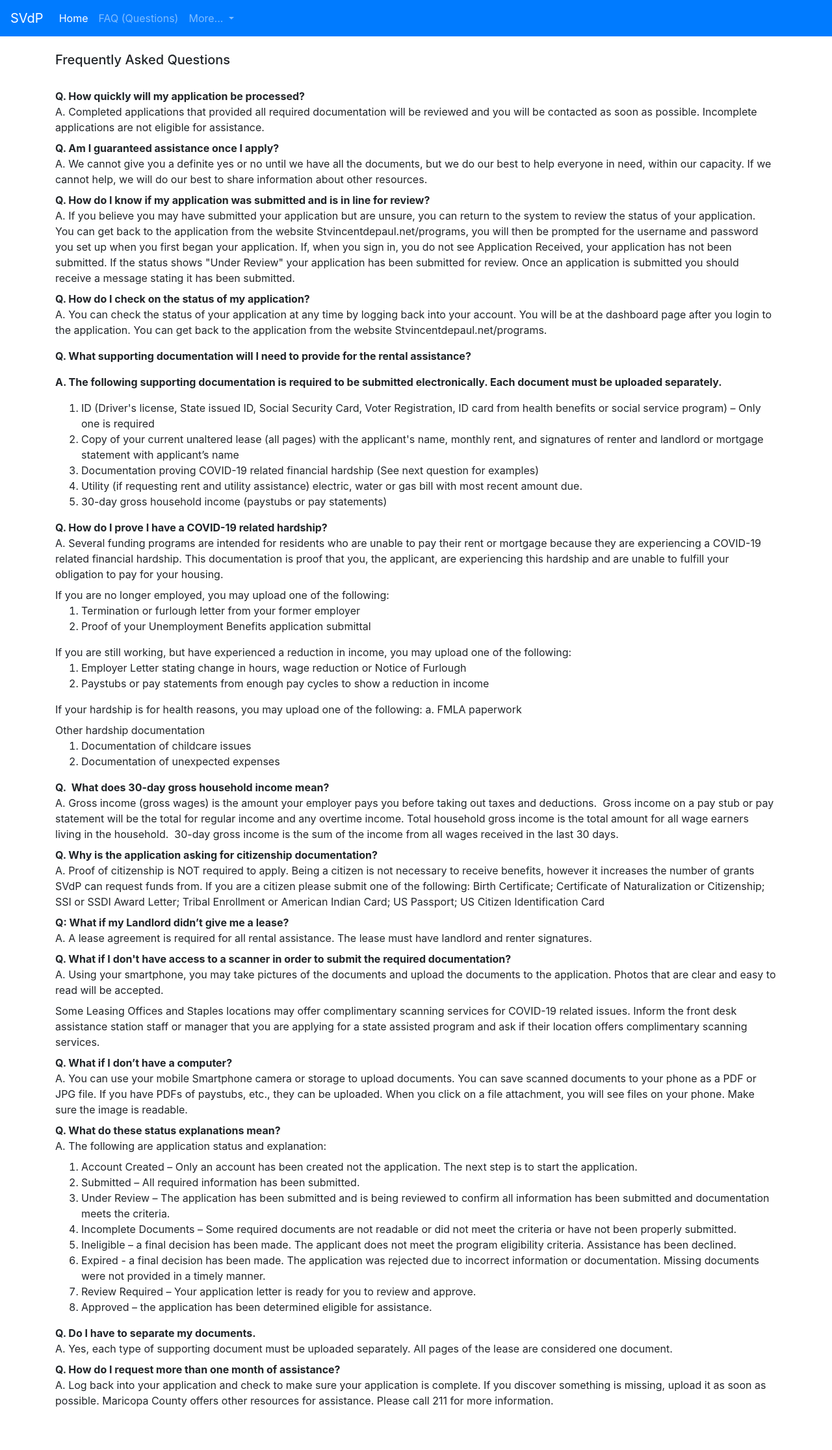
After one commit to redrope/homeless_prevention, a Django app: page /home/hpapp_faq/ in a window 1280 px wide. The commit adds this page. Shown: the whole page at 65% size. Run offline with Django 3.2, Linux system fonts and the light colour scheme; some libraries are stand-ins or nearby versions.

Commit message:
Added FAQView and hpapp_faq.html templates

```diff
--- /dev/null
+++ b/home/templates/home/hpapp_faq.html
@@ -0,0 +1,87 @@
+{% extends "base.html" %}
+{% load static %}
+
+{% block title %} Frequently Asked Questions {% endblock %}
+
+{% block content %}
+    <br>
+    <h5>Frequently Asked Questions</h5><br>
+    <div class = "Container">
+        <dl>
+            <dt>Q. How quickly will my application be processed?</dt>
+            <dd>A. Completed applications that provided all required documentation will be reviewed and you will be contacted as soon as possible. Incomplete applications are not eligible for assistance. </dd>
+            <dt>Q. Am I guaranteed assistance once I apply?</dt>
+            <dd>A. We cannot give you a definite yes or no until we have all the documents, but we do our best to help everyone in need, within our capacity. If we cannot help, we will do our best to share information about other resources.</dd>
+            <dt>Q. How do I know if my application was submitted and is in line for review?</dt>
+            <dd>A. If you believe you may have submitted your application but are unsure, you can return to the system to review the status of your application. You can get back to the application from the website Stvincentdepaul.net/programs, you will then be prompted for the username and password you set up when you first began your application. If, when you sign in, you do not see Application Received, your application has not been submitted. If the status shows "Under Review" your application has been submitted for review. Once an application is submitted you should receive a message stating it has been submitted.</dd>
+            <dt>Q. How do I check on the status of my application?</dt>
+            <dd>A. You can check the status of your application at any time by logging back into your account.  You will be at the dashboard page after you login to the application.  You can get back to the application from the website Stvincentdepaul.net/programs. </dd>
+        </dl>
+        <p><b>Q. What supporting documentation will I need to provide for the rental assistance?</b></p>
+        <p><b>A. The following supporting documentation is required to be submitted electronically. Each document must be uploaded separately.</b></p>
+        <ol>
+             <li>ID (Driver's license, State issued ID, Social Security Card, Voter Registration, ID card from health benefits or social service program) – Only one is required</li>
+             <li>Copy of your current unaltered lease (all pages) with the applicant's name, monthly rent, and signatures of renter and landlord or mortgage statement with applicant’s name</li>
+             <li>Documentation proving COVID-19 related financial hardship (See next question for examples)</li>
+             <li>Utility (if requesting rent and utility assistance) electric, water or gas bill with most recent amount due.</li>
+             <li>30-day gross household income (paystubs or pay statements)</li>
+        </ol>
+        <dl>
+            <dt>Q. How do I prove I have a COVID-19 related hardship?</dt>
+            <dd>A. Several funding programs are intended for residents who are unable to pay their rent or mortgage because they are experiencing a COVID-19 related financial hardship. This documentation is proof that you, the applicant, are experiencing this hardship and are unable to fulfill your obligation to pay for your housing.</dd>
+              <dd>If you are no longer employed, you may upload one of the following:<br>
+                <ol>
+                    <li>Termination or furlough letter from your former employer</li>
+                    <li>Proof of your Unemployment Benefits application submittal</li>
+                </ol>
+              </dd>
+            <dd>If you are still working, but have experienced a reduction in income, you may upload one of the following:
+                <ol>
+                    <li>Employer Letter stating change in hours, wage reduction or Notice of Furlough</li>
+                    <li>Paystubs or pay statements from enough pay cycles to show a reduction in income</li>
+                </ol>
+            </dd>
+            <dd>If your hardship is for health reasons, you may upload one of the following:
+                a. FMLA paperwork</dd>
+            <dd>Other hardship documentation
+                <ol>
+                    <li>Documentation of childcare issues</li>
+                    <li>Documentation of unexpected expenses</li>
+                </ol>
+            </dd>
+
+            <dt>Q.  What does 30-day gross household income mean?</dt>
+            <dd>A. Gross income (gross wages) is the amount your employer pays you before taking out taxes and deductions.  Gross income on a pay stub or pay statement will be the total for regular income and any overtime income. Total household gross income is the total amount for all wage earners living in the household.  30-day gross income is the sum of the income from all wages received in the last 30 days.</dd>
+            <dt>Q. Why is the application asking for citizenship documentation?</dt>
+            <dd>A. Proof of citizenship is NOT required to apply. Being a citizen is not necessary to receive benefits, however it increases the number of grants SVdP can request funds from.  If you are a citizen please submit one of the following: Birth Certificate; Certificate of Naturalization or Citizenship; SSI or SSDI Award Letter; Tribal Enrollment or American Indian Card; US Passport; US Citizen Identification Card</dd>
+            <dt>Q: What if my Landlord didn’t give me a lease?</dt>
+            <dd>A. A lease agreement is required for all rental assistance.  The lease must have landlord and renter signatures.</dd>
+            <dt>Q. What if I don't have access to a scanner in order to submit the required documentation?</dt>
+            <dd>A. Using your smartphone, you may take pictures of the documents and upload the documents to the application.  Photos that are clear and easy to read will be accepted.</dd>
+            <dd>Some Leasing Offices and Staples locations may offer complimentary scanning services for COVID-19 related issues. Inform the front desk assistance station staff or manager that you are applying for a state assisted program and ask if their location offers complimentary scanning services.</dd>
+            <dt>Q. What if I don’t have a computer?</dt>
+            <dd>A. You can use your mobile Smartphone camera or storage to upload documents.  You can save scanned documents to your phone as a PDF or JPG file.  If you have PDFs of paystubs, etc., they can be uploaded.  When you click on a file attachment, you will see files on your phone.  Make sure the image is readable.</dd>
+            <dt>Q. What do these status explanations mean?</dt>
+            <dd>A. The following are application status and explanation:</dd>
+            <dd>
+                <ol>
+                    <li>Account Created – Only an account has been created not the application.  The next step is to start the application. </li>
+                    <li>Submitted – All required information has been submitted.</li>
+                    <li>Under Review – The application has been submitted and is being reviewed to confirm all information has been submitted and documentation meets the criteria.</li>
+                    <li>Incomplete Documents – Some required documents are not readable or did not meet the criteria or have not been properly submitted.</li>
+                    <li>Ineligible – a final decision has been made.  The applicant does not meet the program eligibility criteria.  Assistance has been declined.</li>
+                    <li>Expired - a final decision has been made. The application was rejected due to incorrect information or documentation.   Missing documents were not provided in a timely manner.  </li>
+                    <li>Review Required – Your application letter is ready for you to review and approve.</li>
+                    <li>Approved – the application has been determined eligible for assistance.</li>
+                </ol>
+            </dd>
+            <dt>Q. Do I have to separate my documents.</dt>
+            <dd>A. Yes, each type of supporting document must be uploaded separately. All pages of the lease are considered one document.  </dd>
+            <dt>Q. How do I request more than one month of assistance?</dt>
+            <dd>A. Log back into your application and check to make sure your application is complete. If you discover something is missing, upload it as soon as possible.  Maricopa County offers other resources for assistance. Please call 211 for more information.</dd>
+
+        </dl>
+
+    </div>
+    <div><br><br></div>
+{% endblock %}
--- a/home/urls.py
+++ b/home/urls.py
@@ -2,7 +2,7 @@ from django.urls import path, include
 from . import views
 from django.contrib.auth.decorators import login_required
 from .views import DashboardView, ContactModelCreate, ContactModelList, ContactModelDetail, ContactModelUpdate, \
-                   ContactModelDelete, HPAPPCreate, HPAPPDetail, HPAPPUpdate
+                   ContactModelDelete, HPAPPCreate, HPAPPDetail, HPAPPUpdate, FAQView
 
 
 app_name = 'home'
@@ -18,4 +18,5 @@ urlpatterns = [
     path('hpapp_create/', login_required(HPAPPCreate.as_view()), name='hpapp_create' ),
     path('hpapp_detail/<pk>/', login_required(HPAPPDetail.as_view()), name='hpapp_detail'),
     path('hpapp_update/<pk>/', login_required(HPAPPUpdate.as_view()), name='hpapp_update'),
+    path('hpapp_faq/', FAQView.as_view(), name='faq'),
 ]
--- a/home/views.py
+++ b/home/views.py
@@ -1,6 +1,7 @@
 from django.shortcuts import render, get_object_or_404
 from django.views.generic.edit import CreateView, UpdateView, DeleteView
 from django.views.generic.list import ListView
+from django.views.generic import TemplateView
 from django.views.generic.detail import DetailView
 from django.urls import reverse_lazy
 from django.contrib.auth.models import User
@@ -46,6 +47,10 @@ class DashboardView(ListView):
         return Contact.objects.filter(username=self.request.user.id)
 
     #return context
+
+class FAQView(TemplateView):
+        template_name = 'home/hpapp_faq.html'
+
 
 #@login_required used in urls.py for CBV
 class ContactModelCreate(CreateView):
--- a/templates/base.html
+++ b/templates/base.html
@@ -19,7 +19,7 @@
             <a class="nav-link" href="/home">Home <span class="sr-only">(current)</span></a>
           </li>
           <li class="nav-item">
-            <a class="nav-link" href="#">FAQ (Questions)</a>
+            <a class="nav-link" href="hpapp_faq">FAQ (Questions)</a>
           </li>
           {% if user.is_authenticated %}
               <li class="nav-item">
```
